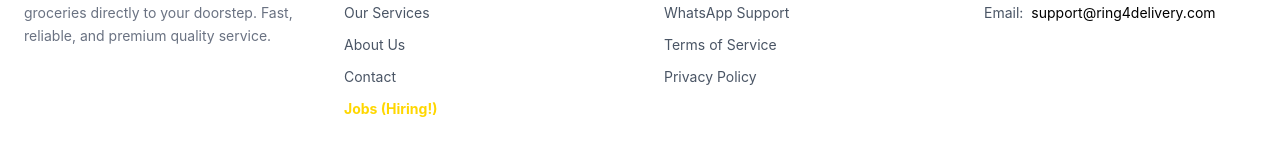
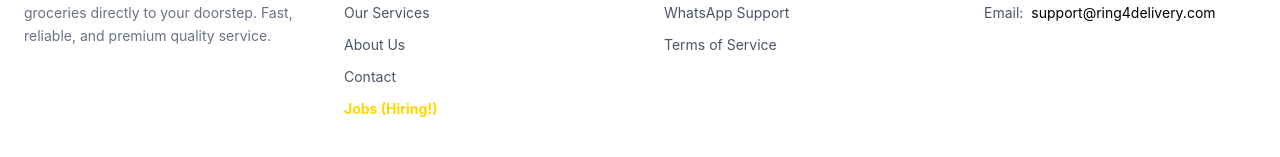
Before and after one commit to rv-web-solutions/DELIVERY-PARTNER, a React (Vite) app in the folder client/: page /admin/services in a window 1280 px wide. Shown: the part 635-792 px from the top of the page. Built offline with nearby package versions, Linux system fonts and the light colour scheme; no server answers.

Commit message:
Remove Privacy Policy from footer

```diff
--- a/client/src/components/Footer.jsx
+++ b/client/src/components/Footer.jsx
@@ -33,7 +33,6 @@ const Footer = () => {
             <li><Link to="/faq" className="hover:text-primary transition-colors">FAQs</Link></li>
             <li><a href="https://wa.me/916281407746" target="_blank" rel="noopener noreferrer" className="hover:text-primary transition-colors">WhatsApp Support</a></li>
             <li><Link to="/about" className="hover:text-primary transition-colors">Terms of Service</Link></li>
-            <li><Link to="/about" className="hover:text-primary transition-colors">Privacy Policy</Link></li>
           </ul>
         </div>
 
```
